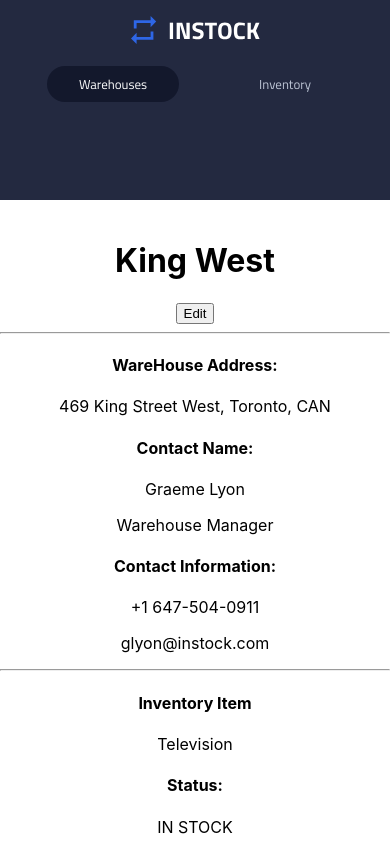
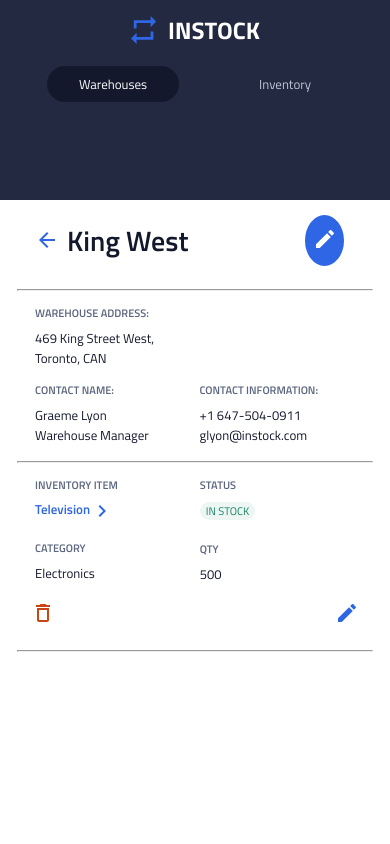
Before and after one commit to josh-fusillo/In-stock, a React (Create React App) app in the folder client/: page /warehouse/1 in a window 390 px wide. Shown: the top 844 px of the page. Built offline with nearby package versions, Linux system fonts and the light colour scheme.

Commit message:
mobile styling almost done for warehousedetails

```diff
--- a/client/src/App.js
+++ b/client/src/App.js
@@ -3,7 +3,7 @@ import './App.css';
 import {BrowserRouter, Switch, Route} from 'react-router-dom';
 import Header from './Components/Header/Header'
 // import Warehouse from '';
-import WarehouseDetails from './Components/WareHouseDetails/WareHouseDetails';
+import WarehouseDetails from './Components/WarehouseDetails/WarehouseDetails';
 // import Inventory from '';
 // import InventoryDetails from '';
 
--- /dev/null
+++ b/client/src/Components/WareHouseDetails/Styles/WarehouseDetails.scss
@@ -0,0 +1,162 @@
+@import '../../../styles/partials/common-styles';
+
+.warehouseHeader {
+    display: flex;
+    align-items: center;
+
+    &__arrow {
+        margin-left: 9vw;
+    }
+
+    &__title {
+        @include titilliumSemi;
+        font-size: 1.75rem;
+        color: $instock-black;
+        margin-left: 2vw;
+    }
+
+    &__btn {
+        background-color: $instock-indigo;
+        height: 6vh;
+        width: 10vw;
+        border-radius: 50%;
+        border-color: $instock-indigo;
+        border-style: solid;
+        margin-left: 30vw;
+    }
+
+    &__icon {
+
+    }
+
+}
+
+.warehouseBreak {
+    width: 91%;
+    color: $primary-border-color;
+}
+
+.warehouseInfoTop {
+
+    text-align: left;
+    margin-left: 9%;
+
+    &__label {
+        font-size: $m-h4-font-size;
+        font-weight: 600;
+        font-family: Titillium;
+        color: $instock-slate;
+        margin-bottom: 0.4rem;
+    }
+
+    &__data {
+        @include titilliumReg;
+        font-size: $m-p-font-size;
+        color: $instock-black;
+        width: 40%;
+        margin: 0;
+    }
+}
+
+.warehouseInfoBottom {
+
+    display: flex;
+    margin-bottom: 1rem;
+
+
+    &__containerLeft {
+        text-align: left;
+        margin-left: 9%;
+    }
+
+    &__containerRight {
+        text-align: left;
+        margin-left: 13%;
+    }
+
+    &__label {
+        font-size: $m-h4-font-size;
+        font-weight: 600;
+        font-family: Titillium;
+        color: $instock-slate;
+        margin-bottom: 0.4rem;
+    }
+
+    &__data {
+        @include titilliumReg;
+        font-size: $m-p-font-size;
+        color: $instock-black;
+        margin: 0;
+    }
+}
+
+.warehouseInventory {
+
+    display: flex;
+
+    &__containerTop {
+        text-align: left;
+        margin-left: 9%;
+
+    }
+
+    &__containerBottom {
+        text-align: left;
+        margin-left: 9%;
+        margin-left: 21%;
+    }
+
+    &__label {
+        font-size: $m-h4-font-size;
+        font-weight: 600;
+        font-family: Titillium;
+        color: $instock-slate;
+        margin: 0;
+        margin-bottom: 0.4rem;
+        margin-top: 0.4rem;
+    }
+
+    &__item {
+        @include titilliumSemi;
+        font-size: $m-p-font-size;
+        color: $instock-indigo;
+        margin: 0;
+        margin-bottom: 2vh;
+        display: flex;
+    }
+
+    &__status {
+        @include titilliumReg;
+        font-size: $m-h4-font-size;
+        color: $stock-color;
+        background-color: $stock-background-color;
+        border-color: $stock-background-color;
+        border-radius: 20px;
+        border: 0;
+        margin-bottom: 1.75vh;
+    }
+
+    &__cat {
+        @include titilliumReg;
+        font-size: $m-p-font-size;
+        color: $instock-black;
+        margin: 0;
+    }
+
+
+    &__qty {
+        @include titilliumReg;
+        font-size: $m-p-font-size;
+        color: $instock-black;
+        margin: 0;
+    }
+
+    &__foot {
+        display: flex;
+        justify-content: space-between;
+        margin-left: 8vw;
+        margin-right: 8vw;
+        margin-top: 2vh;
+        margin-bottom: 3vh;
+    }
+}
--- a/client/src/Components/WareHouseDetails/WareHouseDetails.jsx
+++ b/client/src/Components/WareHouseDetails/WareHouseDetails.jsx
@@ -1,30 +1,36 @@
 import React from 'react';
+import './Styles/WarehouseDetails.scss';
+import ArrowBack from '../../assets/Icons/arrow_back-24px.svg';
+import Edit from '../../assets/Icons/edit-24px.svg';
+import EditWhite from '../../assets/Icons/edit-24px-white.svg'
+import ChevronRight from '../../assets/Icons/chevron_right-24px.svg';
+import Delete from '../../assets/Icons/delete_outline-24px.svg';
 
-function WareHouseDetails () {
+function WarehouseDetails () {
     return(
         <>
         <div className="warehouseHeader">
-            <img className="warehouseHeader__arrow" src="" alt=""/>
+            <img className="warehouseHeader__arrow" src={ArrowBack} alt=""/>
             <h1 className="warehouseHeader__title">King West</h1>
-            <button className="warehouseHeader__btn">Edit</button>
+            <button className="warehouseHeader__btn"><img className="warehouseHeader__icon" src={EditWhite} alt="" fill="#2E66E6"/></button>
         </div>
 
         <hr className="warehouseBreak"/>
 
         <div className="warehouseInfoTop">
-            <h4 className="warehouseInfoTop__label">WareHouse Address:</h4>
+            <h4 className="warehouseInfoTop__label">WAREHOUSE ADDRESS:</h4>
             <p className="warehouseInfoTop__data">469 King Street West, Toronto, CAN</p>
         </div>
 
 
         <div className='warehouseInfoBottom'>
             <div className="warehouseInfoBottom__containerLeft">
-                <h4 className="warehouseInfoBottom__label">Contact Name:</h4>
+                <h4 className="warehouseInfoBottom__label">CONTACT NAME:</h4>
                 <p className="warehouseInfoBottom__data">Graeme Lyon</p>
                 <p className="warehouseInfoBottom__data">Warehouse Manager</p>
             </div>
             <div className="warehouseInfoBottom__containerRight">
-                <h4 className="warehouseInfoBottom__label">Contact Information:</h4>
+                <h4 className="warehouseInfoBottom__label">CONTACT INFORMATION:</h4>
                 <p className="warehouseInfoBottom__data">+1 647-504-0911</p>
                 <p className="warehouseInfoBottom__data">glyon@instock.com</p>
             </div>
@@ -34,30 +40,29 @@ function WareHouseDetails () {
 
         <div className="warehouseInventory">
             <div className="warehouseInventory__containerTop">
-                <h4 className="warehouseInfoBottom__label">Inventory Item</h4>
-                <p className="warehouseInfoBottom__item">Television</p>
-                <h4 className="warehouseInfoBottom__label">Status:</h4>
-                <p className="warehouseInfoBottom__status">IN STOCK</p>
+                <h4 className="warehouseInventory__label">INVENTORY ITEM</h4>
+                <p className="warehouseInventory__item">Television<img src={ChevronRight} /></p>
+                <h4 className="warehouseInventory__label">CATEGORY</h4>
+                <p className="warehouseInventory__cat">Electronics</p>
+
             </div>
             <div className="warehouseInventory__containerBottom">
-                <h4 className="warehouseInfoBottom__label">Category</h4>
-                <p className="warehouseInfoBottom__item">Electronics</p>
-                <h4 className="warehouseInfoBottom__label">QTY</h4>
-                <p className="warehouseInfoBottom__status">500</p>
+                <h4 className="warehouseInventory__label">STATUS</h4>
+                <button className="warehouseInventory__status">IN STOCK</button>
+                <h4 className="warehouseInventory__label">QTY</h4>
+                <p className="warehouseInventory__qty">500</p>
             </div>
         </div>
 
         <div className="warehouseInventory__foot">
-            <img src="" alt=""/>
-            <img src="" alt=""/>
+            <img src={Delete} alt=""/>
+            <img src={Edit} alt=""/>
         </div>
 
         <hr className="warehouseBreak"/>
-
-        <p>Change</p>
 
         </>
     )
 }
 
-export default WareHouseDetails;
+export default WarehouseDetails;
--- a/client/src/styles/partials/_variables.scss
+++ b/client/src/styles/partials/_variables.scss
@@ -2,8 +2,10 @@
 $nav-background-color: #232940;
 $instock-indigo: #2E66E5;
 $instock-black:#13182C;
+$instock-slate: #5C667E;
 $delete-color: #C94515;
 $stock-color: #158463;
+$stock-background-color: rgba(21, 132, 99, 0.07);
 $primary-border-color: #BDC5D5;
 $secondary-font-color: #ffffff;
 $gallery-background-color: #fafafa;
@@ -27,6 +29,7 @@ $m-h1-font-size: 1.75rem;
 $m-nav-font-size: 0.8125rem;
 $m-h2-font-size: 1.25rem;
 $m-h3-font-size: 0.8125rem;
+$m-h4-font-size: 0.6875rem;
 $m-p-font-size: 0.8125rem;
 $m-modal-font-size: 0.9375rem;
 $m-footer-font-size: 0.6875rem;
```
Also changed, not shown: client/src/assets/Icons/edit-24px-white.svg (added).
